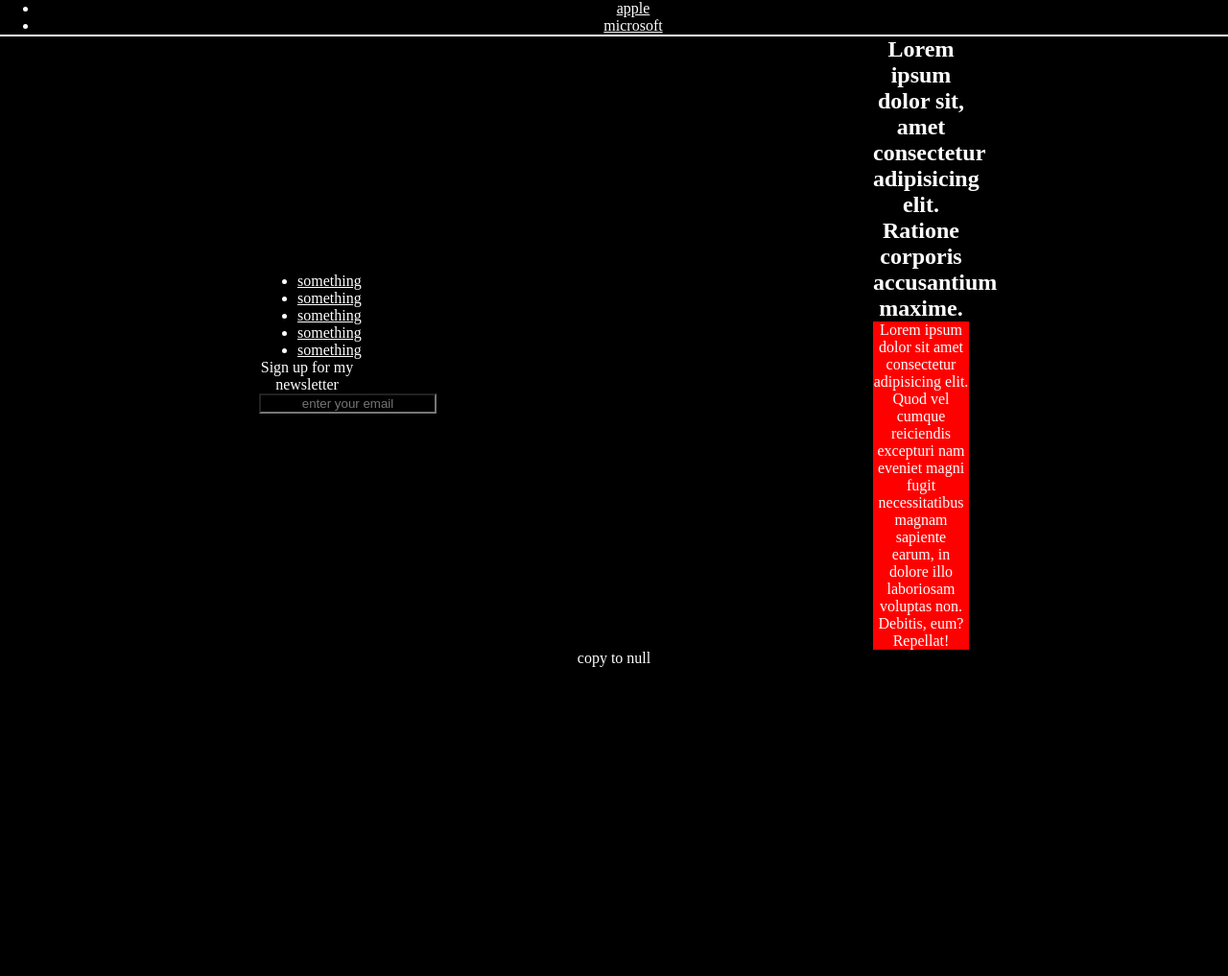
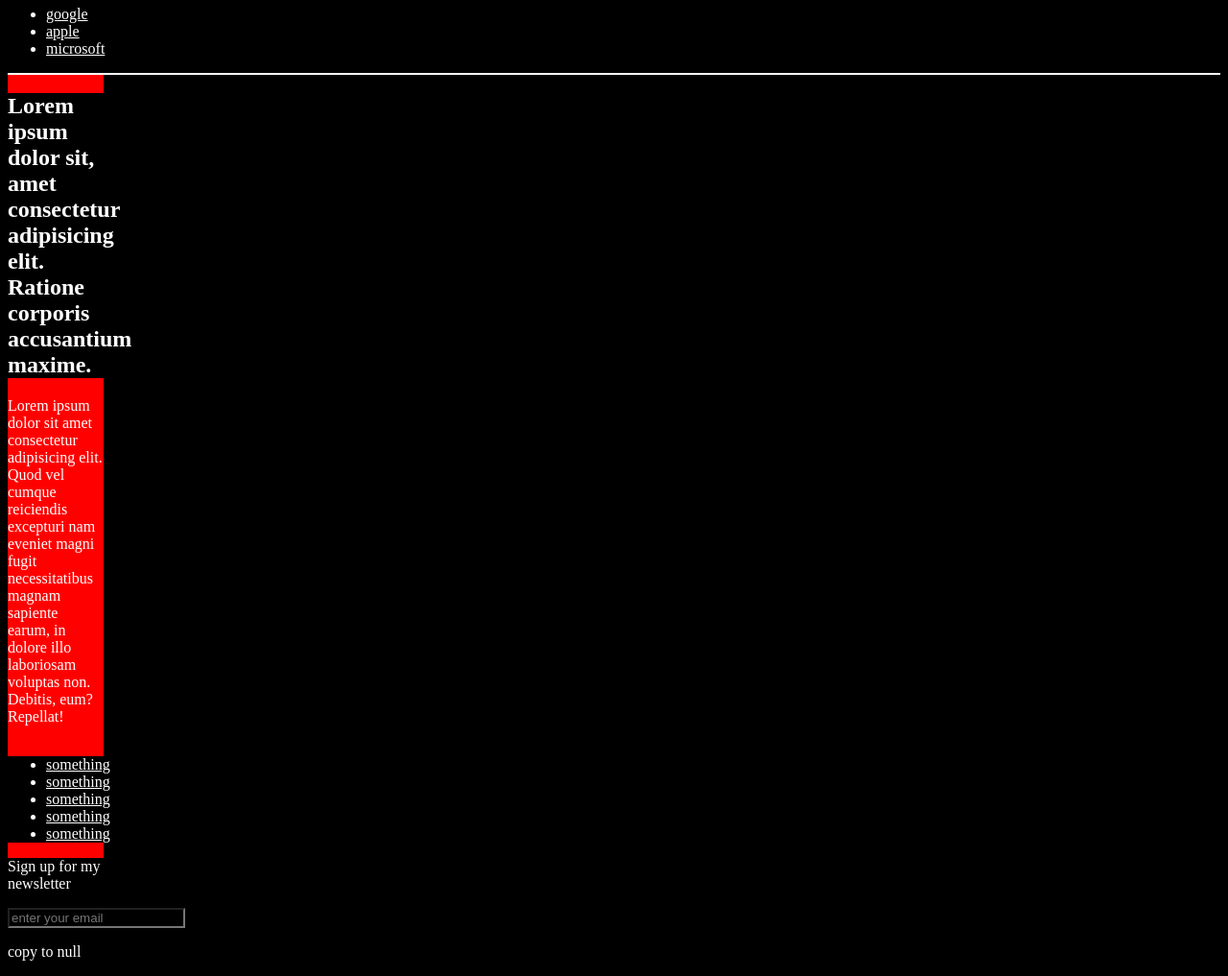
Before and after one commit to AngelCobian/whprojects, a PHP site: page /pages/layout.html in a window 1280 px wide. Shown: the part 137-1154 px from the top of the page at 96% size. Before the commit the page ends 832 px from the top, so only its background shows below. Run offline with PHP 8.4, Linux system fonts and the light colour scheme.

Commit message:
Auto Push Updater

```diff
--- a/feb26/pages/css/style.css
+++ b/feb26/pages/css/style.css
@@ -1,8 +1,6 @@
 * {
   color: white;
   background-color: black;
-  text-align: center;
-  margin: auto;
 }
 
 header {
@@ -19,7 +17,7 @@ aside {
 }
 
 main {
-  flex-direction: row-reverse;
+  flex-direction: column;
 }
 
 nav {
--- a/feb26/pages/css/style.scss
+++ b/feb26/pages/css/style.scss
@@ -1,8 +1,8 @@
 *{
     color: white;
     background-color: black;
-    text-align: center;
-    margin: auto;
+    // text-align: center;
+    // margin: auto;
 }
 header{
     border-bottom: solid white 2px;
@@ -26,7 +26,7 @@ body{
 main{
     // width: 100px;
 
-    flex-direction: row-reverse;
+    flex-direction: column;
 }
 nav{
     border-bottom: solid white 2px;
```
Also changed, not shown: 1 other file.
